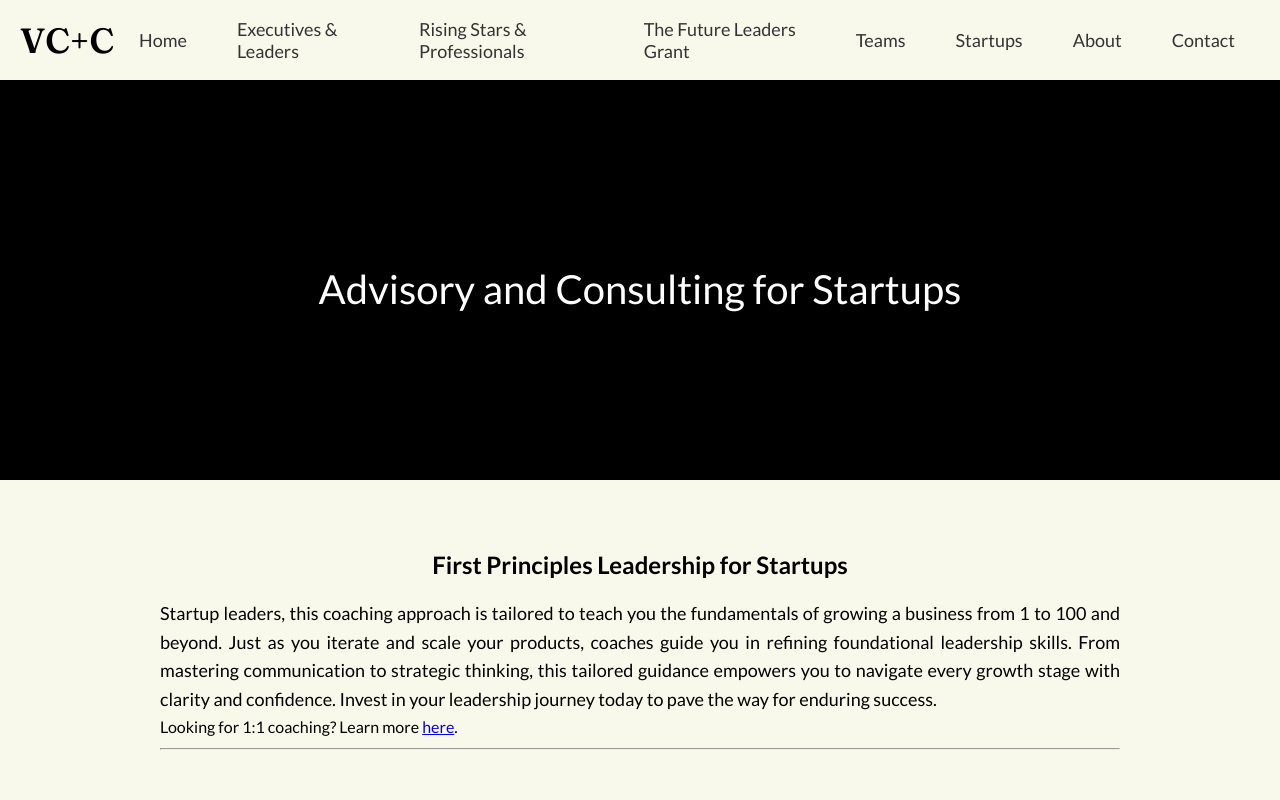
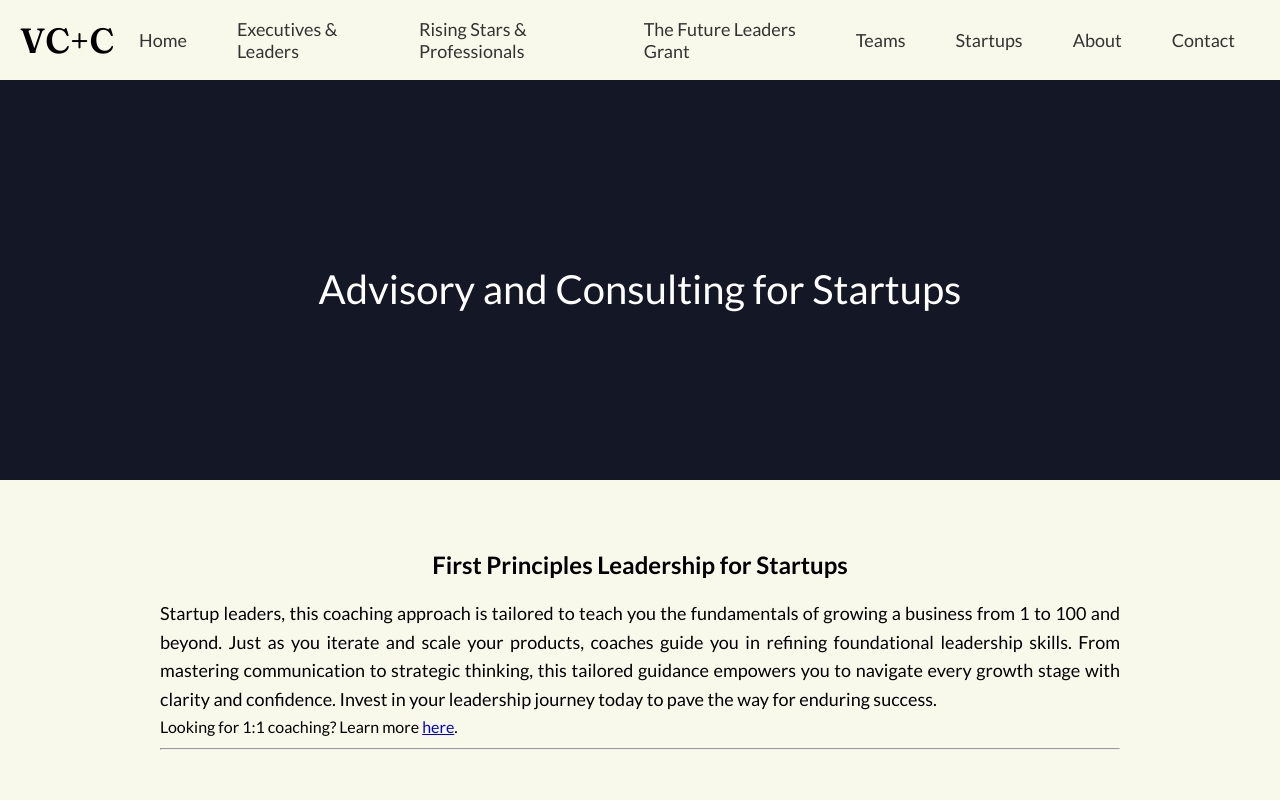
Before and after one commit to lucasamagno/vatalarocoaching, a Vue app: page /startups in a window 1280 px wide. Shown: the top 800 px of the page. Built offline with nearby package versions, Linux system fonts and the light colour scheme; a web font is replaced by a local one.

Commit message:
color changes

```diff
--- a/src/components/ExecutiveCoachingHero.vue
+++ b/src/components/ExecutiveCoachingHero.vue
@@ -18,7 +18,7 @@
   padding: 0 60px; /* This controls the space on the left and right */
   height: 50vh;
   color: white;
-  background: black;
+  background: #141726;
 }
 
 
--- a/src/components/ForStartupsHero.vue
+++ b/src/components/ForStartupsHero.vue
@@ -18,7 +18,7 @@
   padding: 0px 20px;
   height: 50vh;
   color: white;
-  background: black;
+  background: #141726;
 }
 
 .custom-hero-section .page-title {
--- a/src/components/ForTeamsHero.vue
+++ b/src/components/ForTeamsHero.vue
@@ -19,7 +19,7 @@
   padding: 0 20px; /* Adjusted padding for a slightly smaller height */
   height: 50vh; /* Matching the height of the example */
   color: white; /* Updated text color */
-  background: black; /* Added background color */
+  background: #141726; /* Added background color */
 }
 
 .custom-hero-section .page-title {
--- a/src/components/RisingStarsHero.vue
+++ b/src/components/RisingStarsHero.vue
@@ -19,7 +19,7 @@
   padding: 0 20px; /* Adjusted padding for a slightly smaller height */
   height: 50vh; /* Matching the height of the example */
   color: white; /* Updated text color */
-  background: black; /* Added background color */
+  background: #141726; /* Added background color */
 }
 
 .custom-hero-section .page-title {
```
Also changed, not shown: 7 other files (tests, documents, lock files or other folders).
